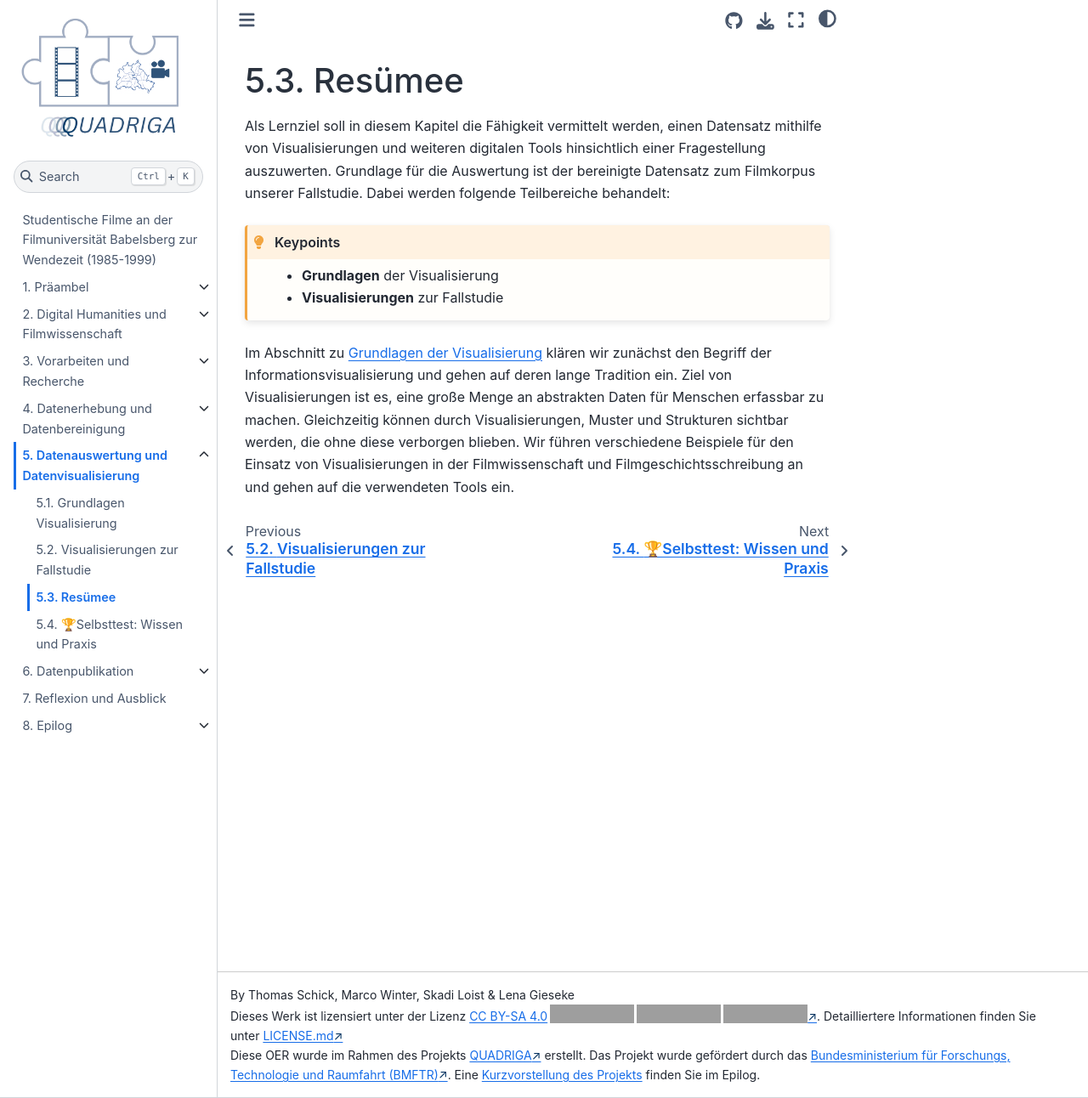
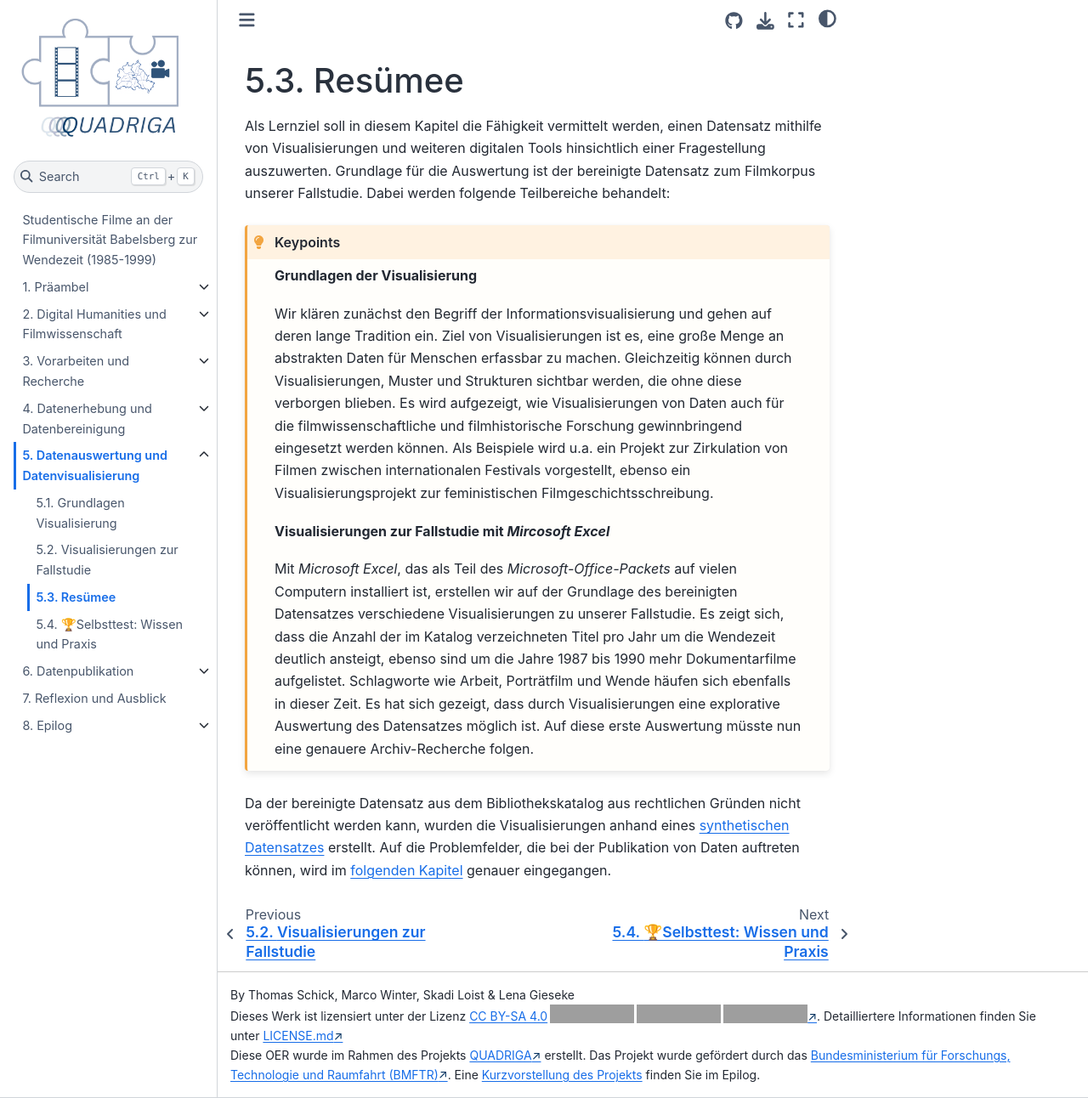
Before and after one commit to quadriga-dk/Bewegtes-Bild-Fallstudie-2, a Jupyter Book: the page built from auswertung/resumee_auswertung.md, in a window 1280 px wide and 1292 px high. Shown: the whole window at 85% size. Built offline with Jupyter Book 1.0.4 settings and Sphinx 7.4.7 and the Sphinx Book theme 1.1.4, drawn with Linux system fonts in a browser that asks for light colours; grey boxes are pictures that could not be loaded.

Commit message:
Update resumee_auswertung.md

````diff
--- a/auswertung/resumee_auswertung.md
+++ b/auswertung/resumee_auswertung.md
@@ -4,8 +4,14 @@ Als Lernziel soll in diesem Kapitel die Fähigkeit vermittelt werden, einen Date
 ```{admonition} Keypoints
 :class: keypoint
 
-* **Grundlagen** der Visualisierung
-* **Visualisierungen** zur Fallstudie
+**Grundlagen der Visualisierung**
+
+Wir klären zunächst den Begriff der Informationsvisualisierung und gehen auf deren lange Tradition ein. Ziel von Visualisierungen ist es, eine große Menge an abstrakten Daten für Menschen erfassbar zu machen. Gleichzeitig können durch Visualisierungen, Muster und Strukturen sichtbar werden, die ohne diese verborgen blieben. Es wird aufgezeigt, wie Visualisierungen von Daten auch für die filmwissenschaftliche und filmhistorische Forschung gewinnbringend eingesetzt werden können. Als Beispiele wird u.a. ein Projekt zur Zirkulation von Filmen zwischen internationalen Festivals vorgestellt, ebenso ein Visualisierungsprojekt zur feministischen Filmgeschichtsschreibung.
+
+**Visualisierungen zur Fallstudie mit *Mircosoft Excel***
+
+Mit *Microsoft Excel*, das als Teil des *Microsoft-Office-Packets* auf vielen Computern installiert ist, erstellen wir auf der Grundlage des bereinigten Datensatzes verschiedene Visualisierungen zu unserer Fallstudie. Es zeigt sich, dass die Anzahl der im Katalog verzeichneten Titel pro Jahr um die Wendezeit deutlich ansteigt, ebenso sind um die Jahre 1987 bis 1990 mehr Dokumentarfilme aufgelistet. Schlagworte wie Arbeit, Porträtfilm und Wende häufen sich ebenfalls in dieser Zeit. Es hat sich gezeigt, dass durch Visualisierungen eine explorative Auswertung des Datensatzes möglich ist. Auf diese erste Auswertung müsste nun eine genauere Archiv-Recherche folgen.
 
 ```
-Im Abschnitt zu [Grundlagen der Visualisierung](./visualisierung.md) klären wir zunächst den Begriff der Informationsvisualisierung und gehen auf deren lange Tradition ein. Ziel von Visualisierungen ist es, eine große Menge an abstrakten Daten für Menschen erfassbar zu machen. Gleichzeitig können durch Visualisierungen, Muster und Strukturen sichtbar werden, die ohne diese verborgen blieben. Wir führen verschiedene Beispiele für den Einsatz von Visualisierungen in der Filmwissenschaft und Filmgeschichtsschreibung an und gehen auf die verwendeten Tools ein.
+
+Da der bereinigte Datensatz aus dem Bibliothekskatalog aus rechtlichen Gründen nicht veröffentlicht werden kann, wurden die Visualisierungen anhand eines [synthetischen Datensatzes](/bereinigung/openRefine/0_datenbereinigung.md) erstellt. Auf die Problemfelder, die bei der Publikation von Daten auftreten können, wird im [folgenden Kapitel](/publikation/toc.md) genauer eingegangen.
````
